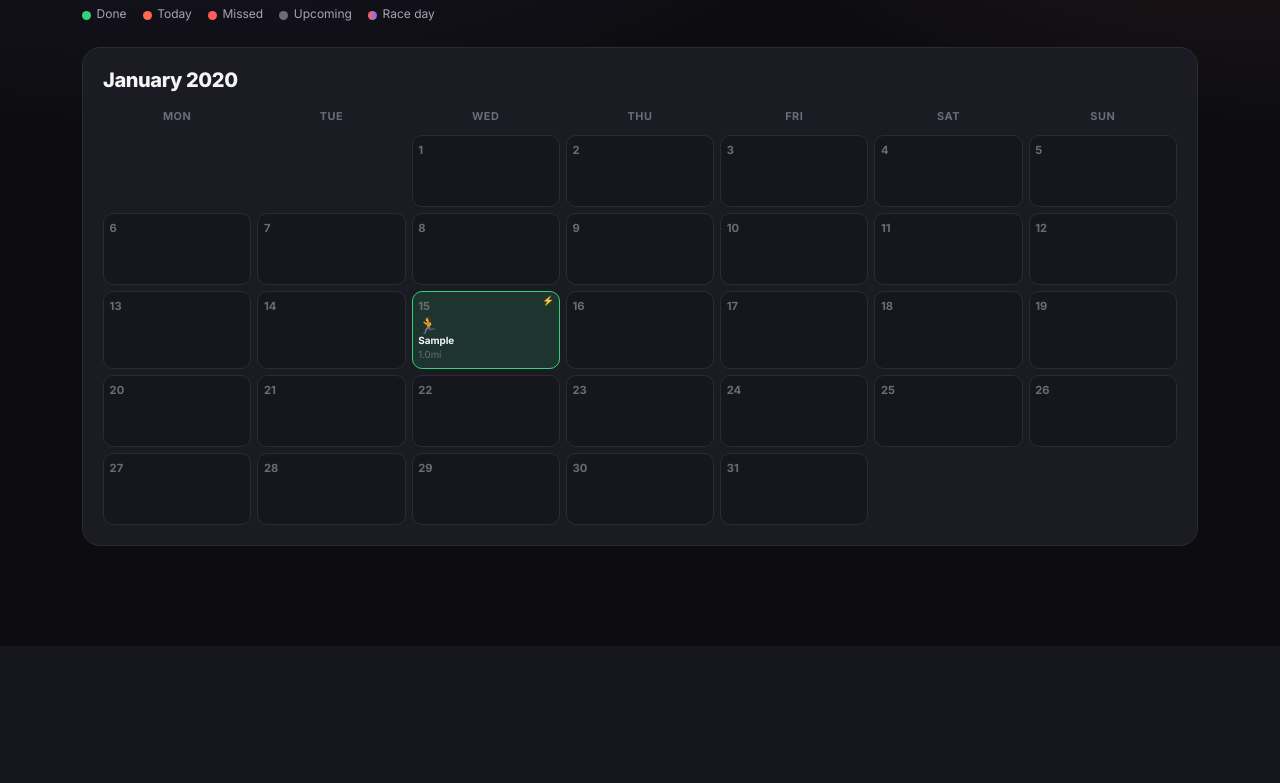
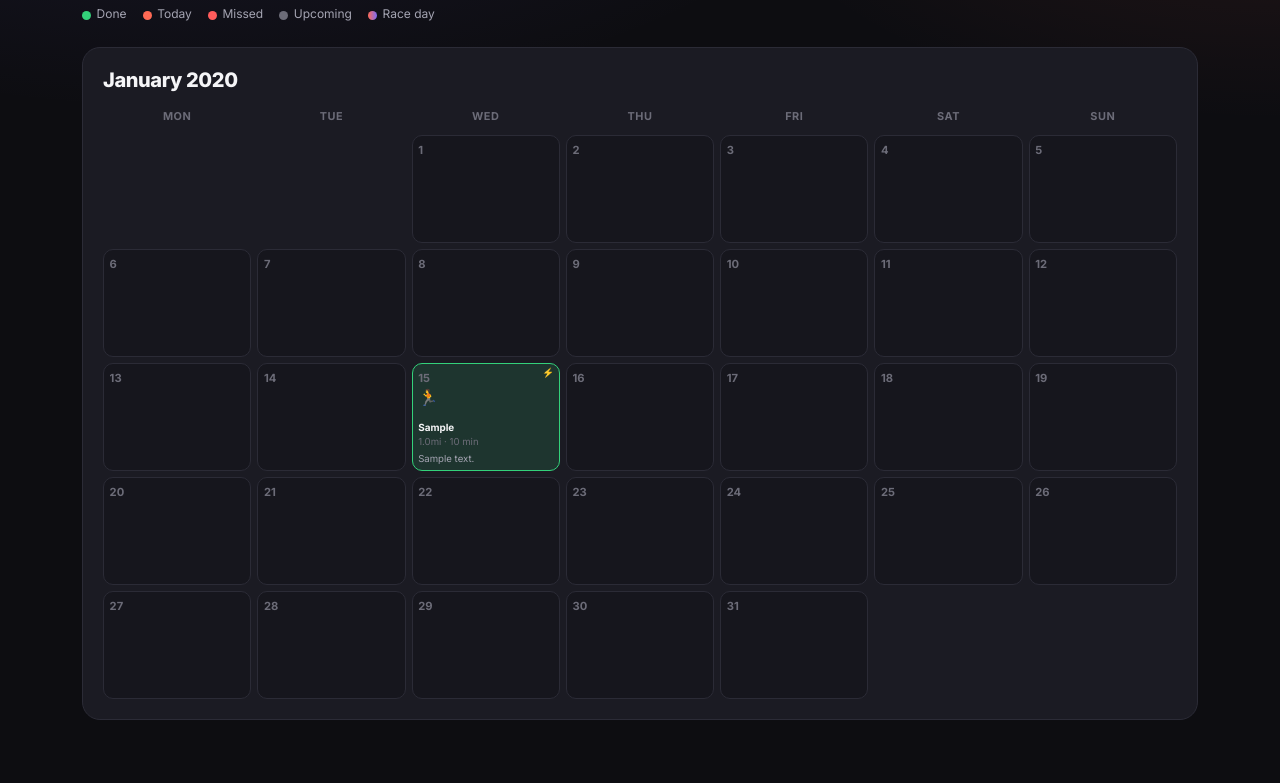
Before and after one commit to DanFlowers10/CoachApp, a Flask app: page /plan/1/calendar in a window 1280 px wide. Shown: the part 154-937 px from the top of the page. Before the commit the page ends 700 px from the top, so only its background shows below. Run offline with Flask 3, Linux system fonts and the light colour scheme; a user stored in the database is signed in; tables that the repository leaves empty hold one stand-in row (values such as "Sample post").

Commit message:
Show session description in full calendar day cells
The full plan calendar was using the compact cell style (icon, type,
distance only). Switched it to the same detailed cell layout as the
current-month view, so each day also shows duration and a truncated
description, e.g. tempo/interval session breakdowns.

Co-Authored-By: Claude Sonnet 5 <noreply@anthropic.com>

```diff
--- a/templates/plan_calendar.html
+++ b/templates/plan_calendar.html
@@ -22,7 +22,7 @@
 {% for month in months %}
 <div class="cal-month card-surface">
   <h5 class="mb-3">{{ month.label }}</h5>
-  <div class="cal-grid">
+  <div class="cal-grid cal-grid-detailed">
     <div class="cal-dow">Mon</div>
     <div class="cal-dow">Tue</div>
     <div class="cal-dow">Wed</div>
@@ -49,7 +49,8 @@
             <div class="cal-daynum">{{ cell.date.day }}</div>
             <div class="cal-icon">{{ icon }}</div>
             <div class="cal-type">{{ w.workout_type }}</div>
-            {% if w.target_distance_km %}<div class="cal-dist">{{ w.target_distance_km }}mi</div>{% endif %}
+            {% if w.target_distance_km %}<div class="cal-dist">{{ w.target_distance_km }}mi{% if w.target_duration_min %} &middot; {{ w.target_duration_min }} min{% endif %}</div>{% endif %}
+            {% if w.description %}<div class="cal-desc">{{ w.description }}</div>{% endif %}
           </a>
         {% else %}
           <div class="cal-cell">
```
